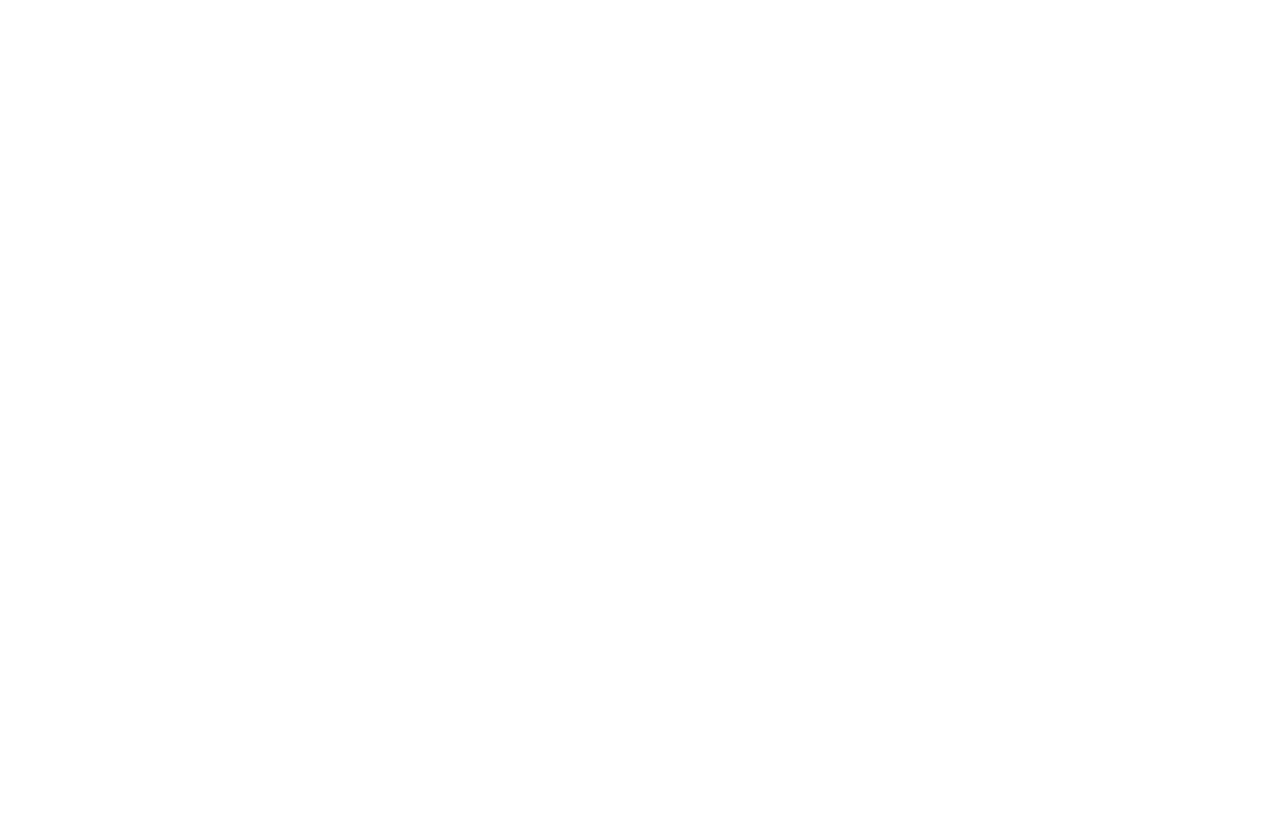
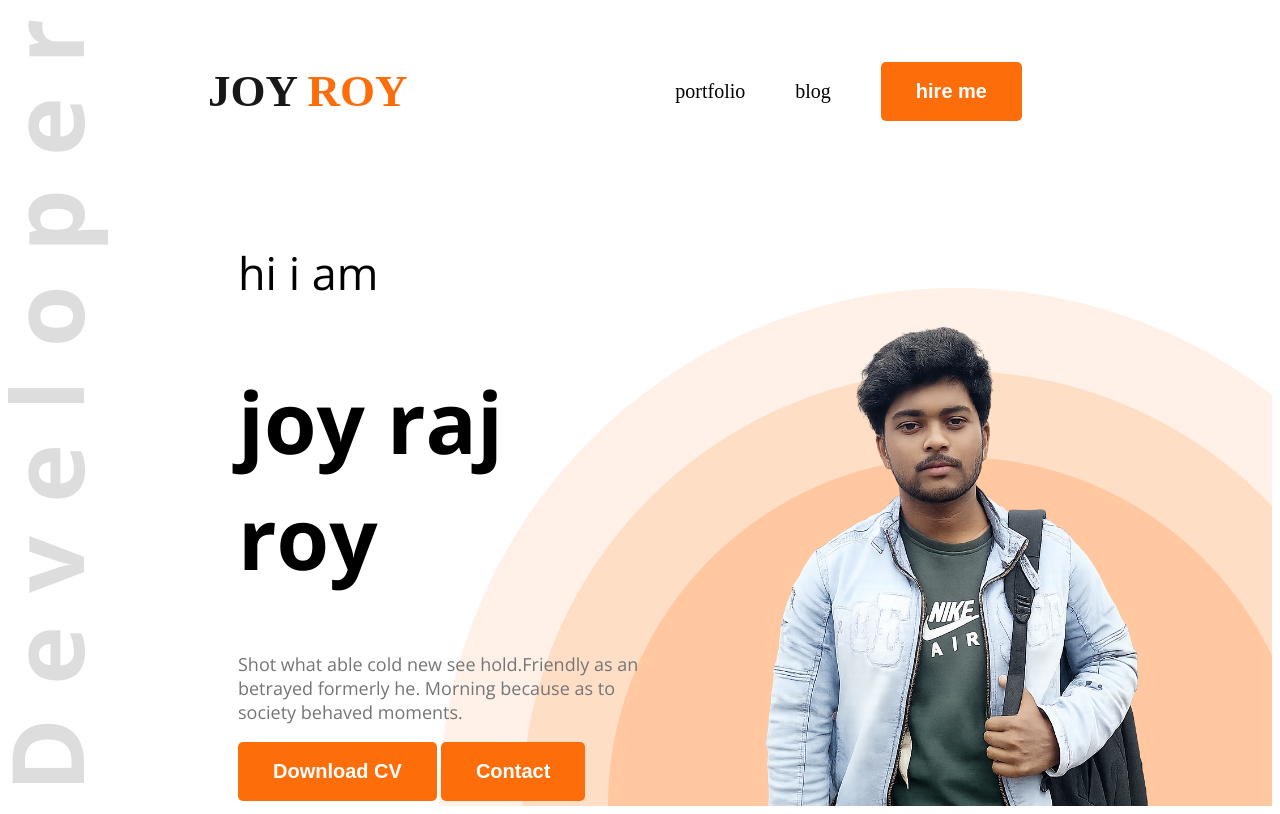
Before and after one commit to official-joyroy/potfolio-resome, a plain HTML site: page index.html in a window 1280 px wide. Drawn offline with nearby package versions, Linux system fonts and the light colour scheme.

Commit message:
y commit

```diff
--- /dev/null
+++ b/css/style.css
@@ -0,0 +1,81 @@
+@import url('https://fonts.googleapis.com/css2?family=Open+Sans:ital,wght@0,300..800;1,300..800&family=Work+Sans:ital,wght@0,100..900;1,100..900&display=swap');
+/* nav style */
+.btn-prymari{
+    /* Group 3 */
+    color: white;
+    background-color: rgba(253, 110, 10, 1);
+    font-weight: bold;
+    padding: 18px 35px;
+    border-radius: 5px;
+    border: none;
+    font-size: 20px;
+}
+nav{
+    display: flex;
+    align-items: center;
+    justify-content: space-between;
+    margin: 20px 200px;
+}
+.nav-title{
+    font-weight: 800;
+    font-size: 45px;
+    color: rgba(24, 24, 24, 1);
+}
+.nav-title2{
+    color: rgba(253, 110, 10, 1);
+}
+nav ul li{
+    list-style: none;
+    margin-right: 50px;
+
+}
+nav li a{
+    text-decoration: none;
+    color: black;
+    font-size: 20px;
+}
+nav ul{
+    display: flex;
+    align-items: center;
+
+}
+
+/* banner style */
+.baner-greeting{
+    font-size: 45px;
+    font-weight: 400;
+    font-family: Open Sans;
+
+}
+.baner-title{
+    font-weight: bold;
+    font-size: 85px;
+    font-family: Open Sans;
+}
+.pragrap{
+    color: rgba(117, 117, 117, 1);
+    font-family: Open Sans;
+    font-size: 18px;
+    font-weight: 400;
+    /* line-height: 30px; */
+    letter-spacing: 0%;
+    text-align: left;
+}
+.banner-profileimg{
+    width: 580px;
+
+}
+.bennar{
+    display: flex;
+    justify-content: space-between;
+    margin: 0 35px 0 230px;
+}
+.banner-content{
+    max-width: 580px;
+}
+.header{
+    background-image: url('../images/developer.png'), url('../images/header_bg.png');
+    background-repeat: no-repeat;
+    background-position: top left, bottom right;
+
+}
--- a/index.html
+++ b/index.html
@@ -3,11 +3,30 @@
 <head>
     <meta charset="UTF-8">
     <meta name="viewport" content="width=device-width, initial-scale=1.0">
-    <title>Document</title>
+    <title>my potfolio</title>
+    <link rel="shortcut icon" href="images/joy.png" type="image/x-icon">
+    <link rel="stylesheet" href="css/style.css">
 </head>
 <body>
-    <header>
-
+    <header class="header">
+         <nav>
+            <h3 class="nav-title">JOY <span class="nav-title2">ROY</span></h3>
+            <ul>
+                <li><a href="">portfolio</a></li>
+                <li><a href="">blog</a></li>
+                <li><a href=""><button class="btn-prymari">hire me</button></a></li>
+            </ul>
+         </nav>
+         <div class="bennar">
+            <div class="banner-content">
+                <h4 class="baner-greeting"> hi i am</h4>
+                <h1 class="baner-title">joy raj roy</h1>
+                <p class="pragrap">Shot what able cold new see hold.Friendly as an betrayed formerly he. Morning because as to society behaved moments.</p>
+                <button class="btn-prymari">Download CV</button>
+                <button class="btn-prymari">Contact</button>
+            </div>
+            <img class="banner-profileimg" src="images/joy.png" alt="">
+         </div>
     </header>
     <main>
 
```
Also changed, not shown: images/joy.png (added).
